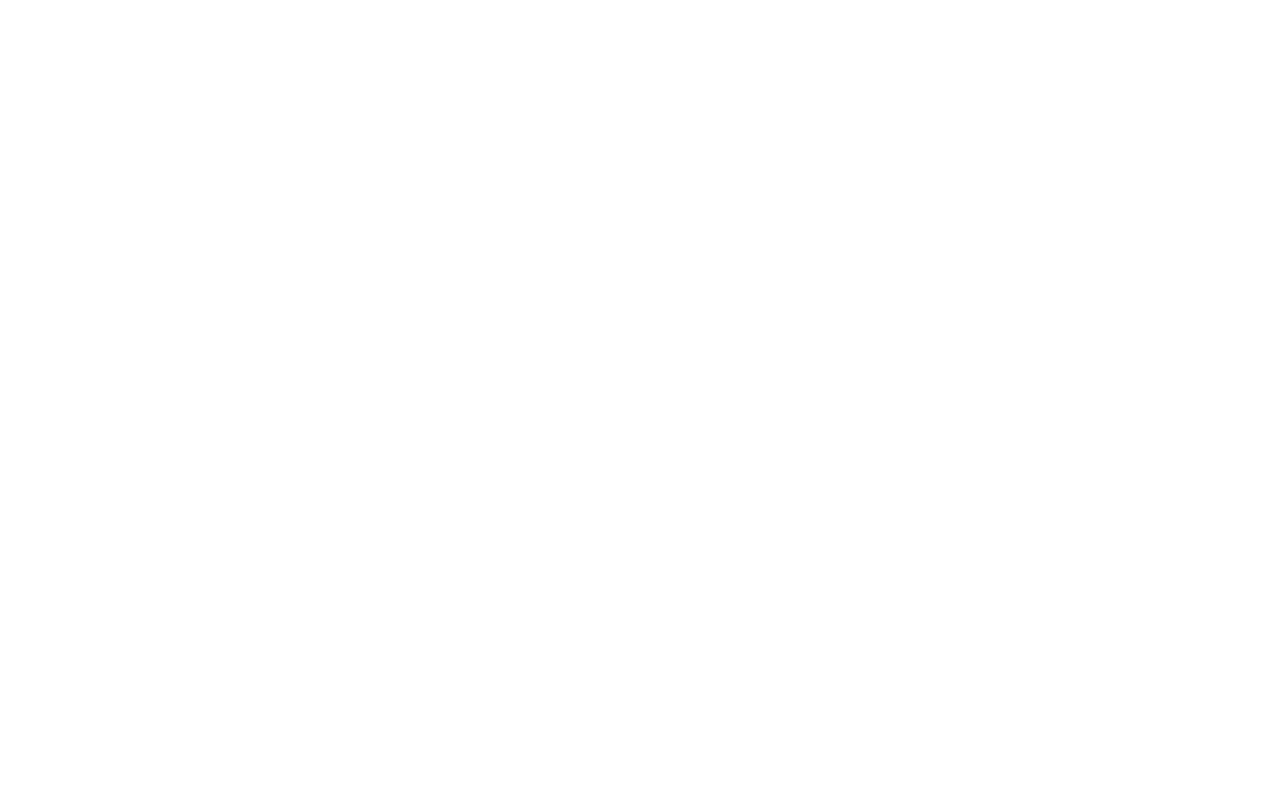
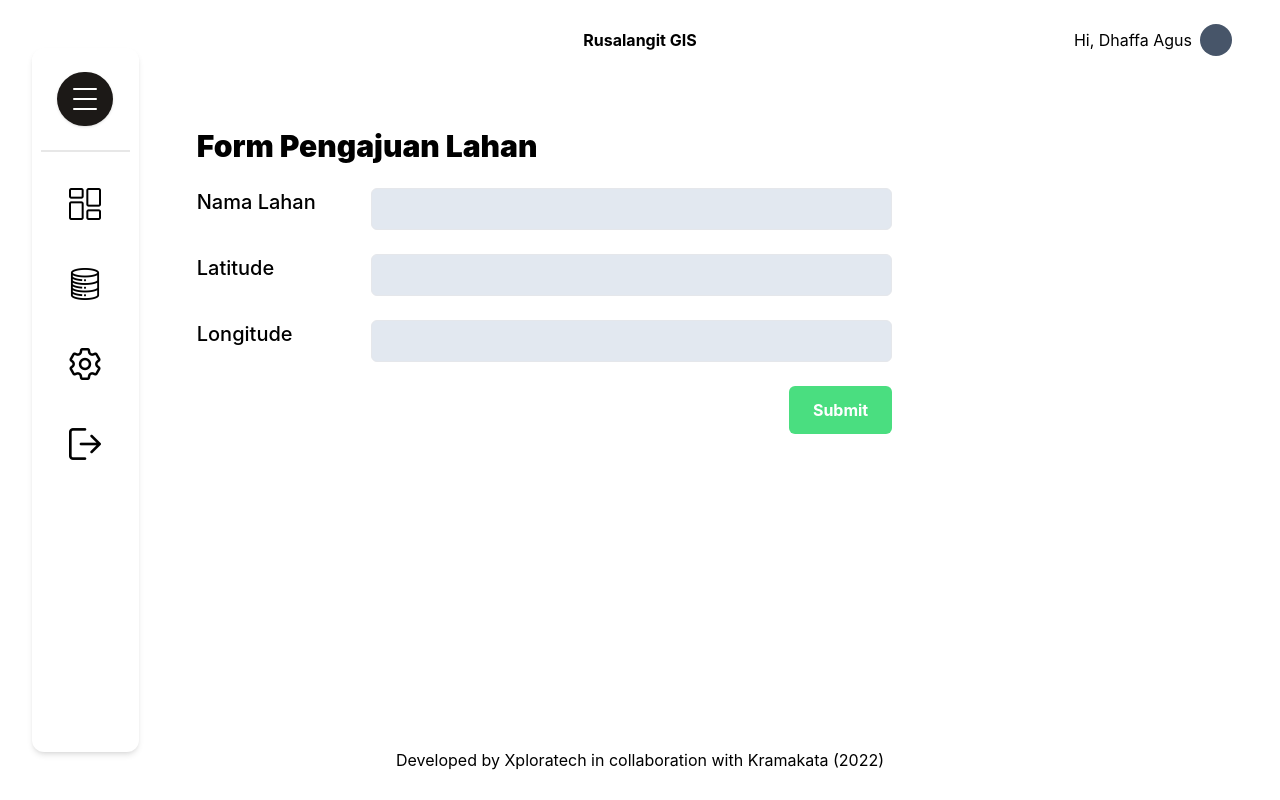
Before and after one commit to rusalangit/rusalangit-gis, a React (Vite) app in the folder client/: page /form-pengajuan-penambahan in a window 1280 px wide. Before the commit this address had no page. Built offline with nearby package versions, Linux system fonts and the light colour scheme; no server answers.

Commit message:
Adding AddFormLocation Error Handler

```diff
--- a/client/src/App.jsx
+++ b/client/src/App.jsx
@@ -1,10 +1,11 @@
 import { Suspense, lazy } from "react"
 import { BrowserRouter as Router, Routes, Route } from "react-router-dom"
+import { useEffect } from "react"
+import { useLocationsContext } from "./hooks/useLocationsContext"
 
 const Login = lazy(() => import("./pages/Login"))
 const Register = lazy(() => import("./pages/Register"))
 const Layout = lazy(() => import("./components/Layout"))
-const Lahan = lazy(() => import("./pages/Lahan"))
 const Dashboard = lazy(() => import("./pages/Dashboard"))
 const Database = lazy(() => import("./pages/Database"))
 const Setting = lazy(() => import("./pages/Setting"))
@@ -12,6 +13,23 @@ const Setting = lazy(() => import("./pages/Setting"))
 const AddLocationForm = lazy(() => import("./components/AddLocationForm"))
 
 const App = () => {
+    const { dispatch } = useLocationsContext()
+
+    useEffect(() => {
+        const fetchLocations = async () => {
+            const response = await fetch(
+                "https://rusalangit-gis-backend.vercel.app/api/locations"
+            )
+            const json = await response.json()
+
+            if (response.ok) {
+                dispatch({ type: "SET_LOCATIONS", payload: json })
+            }
+        }
+
+        fetchLocations()
+    }, [])
+
     return (
         <Router>
             <Suspense fallback={<div>Loading...</div>}>
@@ -20,13 +38,12 @@ const App = () => {
                     <Route path="/register" element={<Register />} />
                     <Route path="/" element={<Layout />}>
                         <Route index element={<Dashboard />} />
-						<Route path="lahan" element={<Lahan />} />
+                        <Route path="database" element={<Database />} />
                         <Route
-							path="formpenambahan"
+                            path="form-pengajuan-penambahan"
                             element={<AddLocationForm />}
                         />
                         <Route />
-						<Route path="database" element={<Database />} />
                         <Route path="setting" element={<Setting />} />
                     </Route>
                 </Routes>
--- a/client/src/components/AddLocationForm.jsx
+++ b/client/src/components/AddLocationForm.jsx
@@ -1,12 +1,16 @@
 import { useState } from "react"
 import { useLocationsContext } from "../hooks/useLocationsContext"
+import { Navigate, useNavigate } from "react-router-dom"
 
 const AddLocationForm = () => {
+    const navigate = useNavigate()
     const { dispatch } = useLocationsContext()
+
     const [title, setTitle] = useState("")
     const [latitude, setLatitude] = useState("")
     const [longitude, setLongitude] = useState("")
     const [error, setError] = useState(null)
+    const [emptyFields, setEmptyFields] = useState([])
 
     const handleSubmit = async (e) => {
         e.preventDefault()
@@ -28,6 +32,7 @@ const AddLocationForm = () => {
 
         if (!response.ok) {
             setError(json.error)
+            setEmptyFields(json.emptyFields)
         }
 
         if (response.ok) {
@@ -35,15 +40,20 @@ const AddLocationForm = () => {
             setLatitude("")
             setLongitude("")
             setError(null)
+            setEmptyFields([])
             console.log("Location added", json)
             dispatch({ type: "CREATE_LOCATION", payload: json })
+            navigate("/database")
         }
     }
 
     return (
         <form onSubmit={handleSubmit}>
-			<h3>Form Pengajuan Lahan</h3>
-			<label htmlFor="title">Title</label>
+            <h1 className="font-black text-3xl my-2">Form Pengajuan Lahan</h1>
+            <div className="flex flex-row my-6">
+                <label htmlFor="title" className="font-medium text-xl w-1/6">
+                    Nama Lahan
+                </label>
                 <input
                     name="title"
                     type="text"
@@ -51,8 +61,18 @@ const AddLocationForm = () => {
                         setTitle(e.target.value)
                     }}
                     value={title}
+                    className={`
+                        ${
+                            emptyFields.includes(title)
+                                ? "bg-red-300 border border-red-600"
+                                : "bg-slate-200 border border-slate-30"
+                        } w-1/2 rounded-md p-2`}
                 ></input>
-			<label htmlFor="latitude">Latitude</label>
+            </div>
+            <div className="flex flex-row my-6">
+                <label htmlFor="latitude" className="font-medium text-xl w-1/6">
+                    Latitude
+                </label>
                 <input
                     name="latitude"
                     type="text"
@@ -60,8 +80,21 @@ const AddLocationForm = () => {
                         setLatitude(e.target.value)
                     }}
                     value={latitude}
+                    className={`
+                        ${
+                            emptyFields.includes(title)
+                                ? "bg-red-300 border border-red-600"
+                                : "bg-slate-200 border border-slate-30"
+                        } w-1/2 rounded-md p-2`}
                 ></input>
-			<label htmlFor="longitude">Longitude</label>
+            </div>
+            <div className="flex flex-row my-6">
+                <label
+                    htmlFor="longitude"
+                    className="font-medium text-xl w-1/6"
+                >
+                    Longitude
+                </label>
                 <input
                     name="longitude"
                     type="text"
@@ -69,9 +102,25 @@ const AddLocationForm = () => {
                         setLongitude(e.target.value)
                     }}
                     value={longitude}
+                    className={`
+                        ${
+                            emptyFields.includes(title)
+                                ? "bg-red-300 border border-red-600"
+                                : "bg-slate-200 border border-slate-30"
+                        } w-1/2 rounded-md p-2`}
                 ></input>
-			<input type="submit" />
-			{error && <div className="error">{error}</div>}
+            </div>
+            <div className="flex w-4/6 justify-end">
+                <input
+                    type="submit"
+                    className="px-6 py-3 bg-green-400 rounded-md font-bold text-white"
+                />
+            </div>
+            {error && (
+                <div className="w-4/6 p-6 border border-red-600 text-red-600 bg-red-200 my-8 rounded-md">
+                    {error}
+                </div>
+            )}
         </form>
     )
 }
--- a/client/src/components/Layout.jsx
+++ b/client/src/components/Layout.jsx
@@ -3,7 +3,7 @@ import Footer from "./Footer"
 import Sidebar from "./Sidebar"
 import { Outlet } from "react-router-dom"
 
-const Layout = ({ children }) => {
+const Layout = () => {
 	return (
 		<>
 			<Header />
--- a/client/src/components/Map.jsx
+++ b/client/src/components/Map.jsx
@@ -1,25 +1,9 @@
 import { MapContainer, TileLayer, Marker, Tooltip } from "react-leaflet"
-import { useEffect, useState } from "react"
 import { useLocationsContext } from "../hooks/useLocationsContext"
 
 const Map = () => {
-	const { locations, dispatch } = useLocationsContext()
+	const { locations } = useLocationsContext()
 	const basePosition = [-6.6099, 106.77969]
-
-	useEffect(() => {
-		const fetchLocations = async () => {
-			const response = await fetch(
-				"https://rusalangit-gis-backend.vercel.app/api/locations"
-			)
-			const json = await response.json()
-
-			if (response.ok) {
-				dispatch({ type: "SET_LOCATIONS", payload: json })
-			}
-		}
-
-		fetchLocations()
-	}, [])
 
 	return (
 		<>
--- /dev/null
+++ b/client/src/components/ui/DeleteButton.jsx
@@ -0,0 +1,43 @@
+import { useLocationsContext } from "../../hooks/useLocationsContext"
+
+const DeleteButton = ({ locationId }) => {
+    const { dispatch } = useLocationsContext()
+
+    const fetchLocations = async () => {
+        const response = await fetch(
+            "https://rusalangit-gis-backend.vercel.app/api/locations"
+        )
+        const json = await response.json()
+        if (response.ok) {
+            dispatch({ type: "SET_LOCATIONS", payload: json })
+        }
+    }
+
+    const handleDeleteClick = async () => {
+        const response = await fetch(
+            "https://rusalangit-gis-backend.vercel.app/api/locations/" +
+                locationId,
+            {
+                method: "DELETE",
+            }
+        )
+
+        const json = await response.json()
+
+        if (response.ok) {
+            dispatch({ type: "DELETE_LOCATION", payload: json })
+            fetchLocations()
+        }
+    }
+
+    return (
+        <button
+            onClick={handleDeleteClick}
+            className="bg-red-600 font-bold text-white px-4 py-2 rounded-md mx-2"
+        >
+            Delete
+        </button>
+    )
+}
+
+export default DeleteButton
--- a/client/src/context/LocationsContext.jsx
+++ b/client/src/context/LocationsContext.jsx
@@ -8,9 +8,17 @@ export const locationsReducer = (state, action) => {
 			return {
 				locations: action.payload,
 			}
+
 		case "CREATE_LOCATION":
 			return {
 				locations: [action.payload, ...state.locations],
+			}
+
+		case "DELETE_LOCATION":
+			return {
+				locations: state.locations.filter((l) => {
+					l._id !== action.payload._id
+				}),
 			}
 
 		default:
--- a/client/src/data/SidebarData.jsx
+++ b/client/src/data/SidebarData.jsx
@@ -3,11 +3,6 @@ export const SidebarData = [
         title: "Dashboard",
         path: "/",
         image: "dashboard",
-	},
-	{
-		title: "Lahan",
-		path: "/lahan",
-		image: "database",
     },
     {
         title: "Database",
--- a/client/src/pages/Database.jsx
+++ b/client/src/pages/Database.jsx
@@ -1,5 +1,66 @@
+import { Link } from "react-router-dom"
+import DeleteButton from "../components/ui/DeleteButton"
+import { useLocationsContext } from "../hooks/useLocationsContext"
+
 const Database = () => {
-	return <div>Database</div>
+    const { locations } = useLocationsContext()
+
+    return (
+        <div className="flex flex-col w-full">
+            <div className="flex flex-row justify-between items-center my-6">
+                <h1 className="font-black text-3xl">Database</h1>
+                <Link
+                    to="/form-pengajuan-penambahan"
+                    className="px-4 py-2 bg-green-400 rounded-md font-bold text-white"
+                >
+                    Tambah Lahan
+                </Link>
+            </div>
+
+            <table className="border-collapse border-slate-400">
+                <thead>
+                    <tr>
+                        <th className="bg-slate-800 text-white py-4">
+                            Nama Lahan
+                        </th>
+                        <th className="bg-slate-800 text-white py-4">
+                            Latitude
+                        </th>
+                        <th className="bg-slate-800 text-white py-4">
+                            Longitude
+                        </th>
+                        <th className="bg-slate-800 text-white py-4">Action</th>
+                    </tr>
+                </thead>
+                <tbody>
+                    {locations &&
+                        locations.map((location, index) => {
+                            return (
+                                <tr key={index}>
+                                    <td className="bg-slate-300 p-2">
+                                        {location.title}
+                                    </td>
+                                    <td className="bg-slate-300 p-2 text-center">
+                                        {location.latitude}
+                                    </td>
+                                    <td className="bg-slate-300 p-2 text-center">
+                                        {location.longitude}
+                                    </td>
+                                    <td className="bg-slate-300 p-2 text-center">
+                                        <button className="bg-yellow-300 font-bold text-white px-4 py-2 rounded-md mx-2">
+                                            Edit
+                                        </button>
+                                        <DeleteButton
+                                            locationId={location._id}
+                                        />
+                                    </td>
+                                </tr>
+                            )
+                        })}
+                </tbody>
+            </table>
+        </div>
+    )
 }
 
 export default Database
--- a/client/src/pages/Lahan.jsx
+++ /dev/null
@@ -1,11 +0,0 @@
-import { Link } from "react-router-dom"
-
-const Lahan = () => {
-	return (
-		<div>
-			<Link to="/formpenambahan">Tambah Lahan</Link>
-		</div>
-	)
-}
-
-export default Lahan
```
Also changed, not shown: 1 other file (tests, documents, lock files or other folders). Lines whose indentation alone changed are shown as unchanged.
